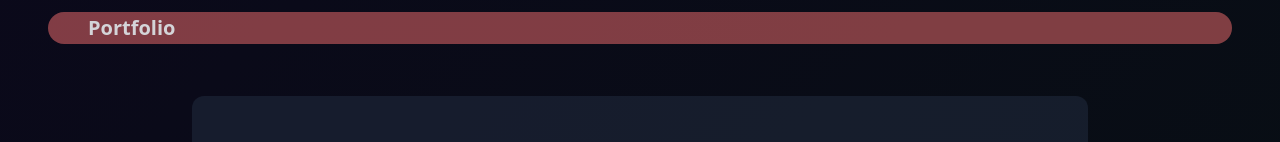
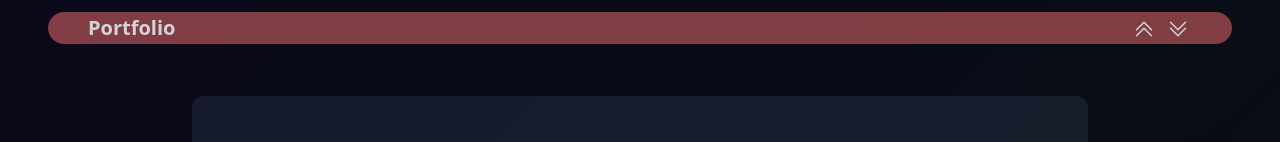
Before and after one commit to kanumallabhargav/Portfolio, a React (Vite) app in the folder src/main/webapp-dev/: page / in a window 1280 px wide. Shown: the top 142 px of the page. Built offline with nearby package versions, Linux system fonts and the light colour scheme.

Commit message:
added scrollers

```diff
--- a/src/main/webapp-dev/src/assets/static/Icons.jsx
+++ b/src/main/webapp-dev/src/assets/static/Icons.jsx
@@ -159,3 +159,20 @@ export const IconPosition = () => {
         </svg>
     )
 }
+
+export const IconDownArrow = () => {
+    return (
+        <svg xmlns="http://www.w3.org/2000/svg" fill="none" viewBox="0 0 24 24" strokeWidth={1.5} stroke="currentColor" className="size-6">
+            <path strokeLinecap="round" strokeLinejoin="round" d="m4.5 5.25 7.5 7.5 7.5-7.5m-15 6 7.5 7.5 7.5-7.5" />
+        </svg>
+    );
+}
+
+export const IconUpArrow = () => {
+    return (
+        <svg xmlns="http://www.w3.org/2000/svg" fill="none" viewBox="0 0 24 24" strokeWidth={1.5} stroke="currentColor" className="size-6">
+            <path strokeLinecap="round" strokeLinejoin="round" d="m4.5 18.75 7.5-7.5 7.5 7.5" />
+            <path strokeLinecap="round" strokeLinejoin="round" d="m4.5 12.75 7.5-7.5 7.5 7.5" />
+        </svg>
+    );
+}
--- a/src/main/webapp-dev/src/components/Header.jsx
+++ b/src/main/webapp-dev/src/components/Header.jsx
@@ -1,3 +1,43 @@
+import { IconUpArrow, IconDownArrow } from '../assets/static/Icons'
+
 export default function Header() {
-    return <h1 className="bg-red-400/50 mx-12 mt-3 px-10 rounded-full h-8 fixed top-0 inset-x-0 z-50 text-zinc-300 font-semibold flex items-center text-xl">Portfolio</h1>
+
+  const scrollToBottom = () => {
+    window.scrollTo({
+      top: document.documentElement.scrollHeight,
+      behavior: 'smooth'
+    });
+  };
+
+  const scrollToTop = () => {
+    window.scrollTo({
+      top: 0,
+      behavior: 'smooth'
+    });
+  };
+
+    return <>
+        <div className="bg-red-400/50 text-zinc-300 font-semibold
+                    mx-12 mt-3 px-10 h-8
+                    rounded-full
+                    fixed top-0 inset-x-0 z-50
+                    flex items-center text-xl justify-between">
+            <p>Portfolio</p>
+            <div className='pt-1.5'>
+                <button className='mr-1.5
+                        hover:bg-red-400/30 active:bg-red-400/20
+                        rounded-full p-0.5'
+                        onClick={scrollToTop}
+                        >
+                    <IconUpArrow />
+                </button>
+                <button className='hover:bg-red-400/30 active:bg-red-400/20
+                        rounded-full p-0.5'
+                        onClick={scrollToBottom}
+                        >
+                    <IconDownArrow />
+                </button>
+            </div>
+        </div>
+    </>
 }
```
Also changed, not shown: 2 other files (tests, documents, lock files or other folders).
